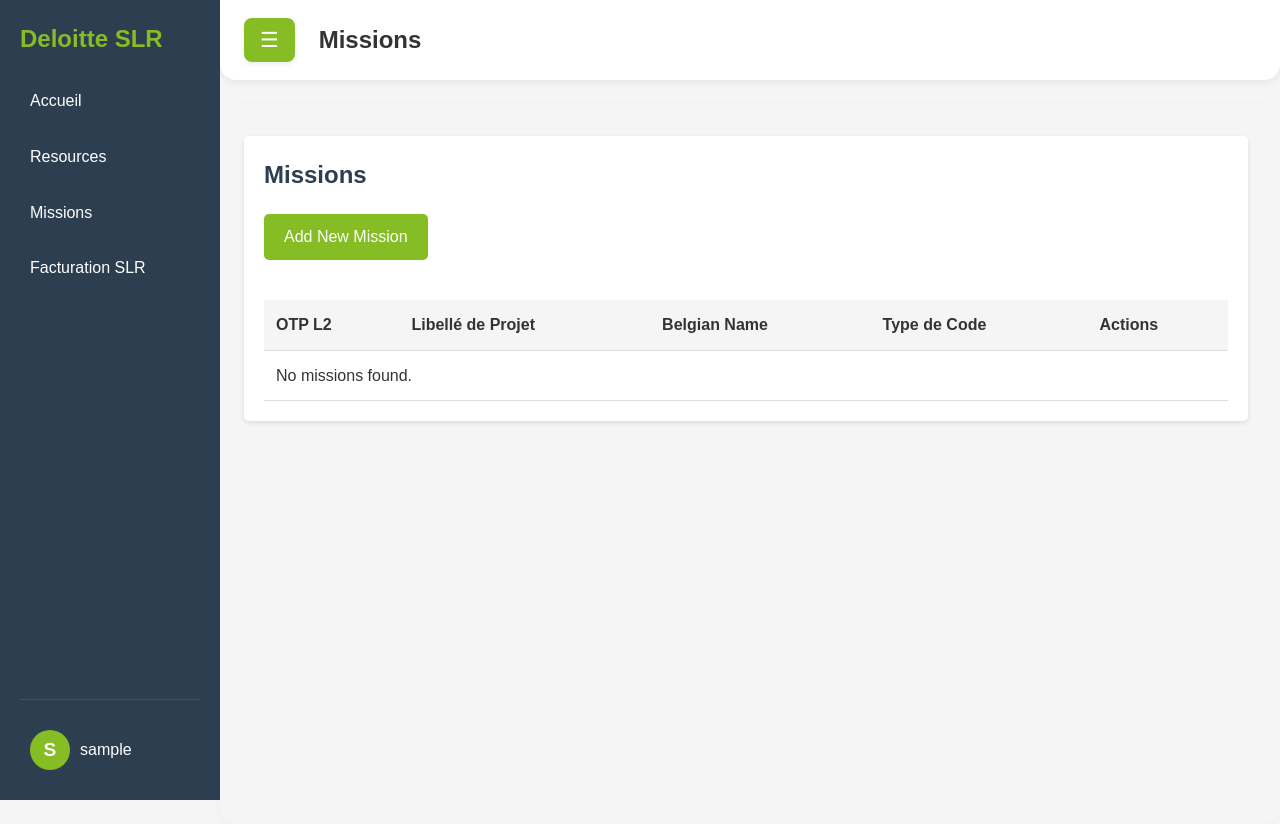
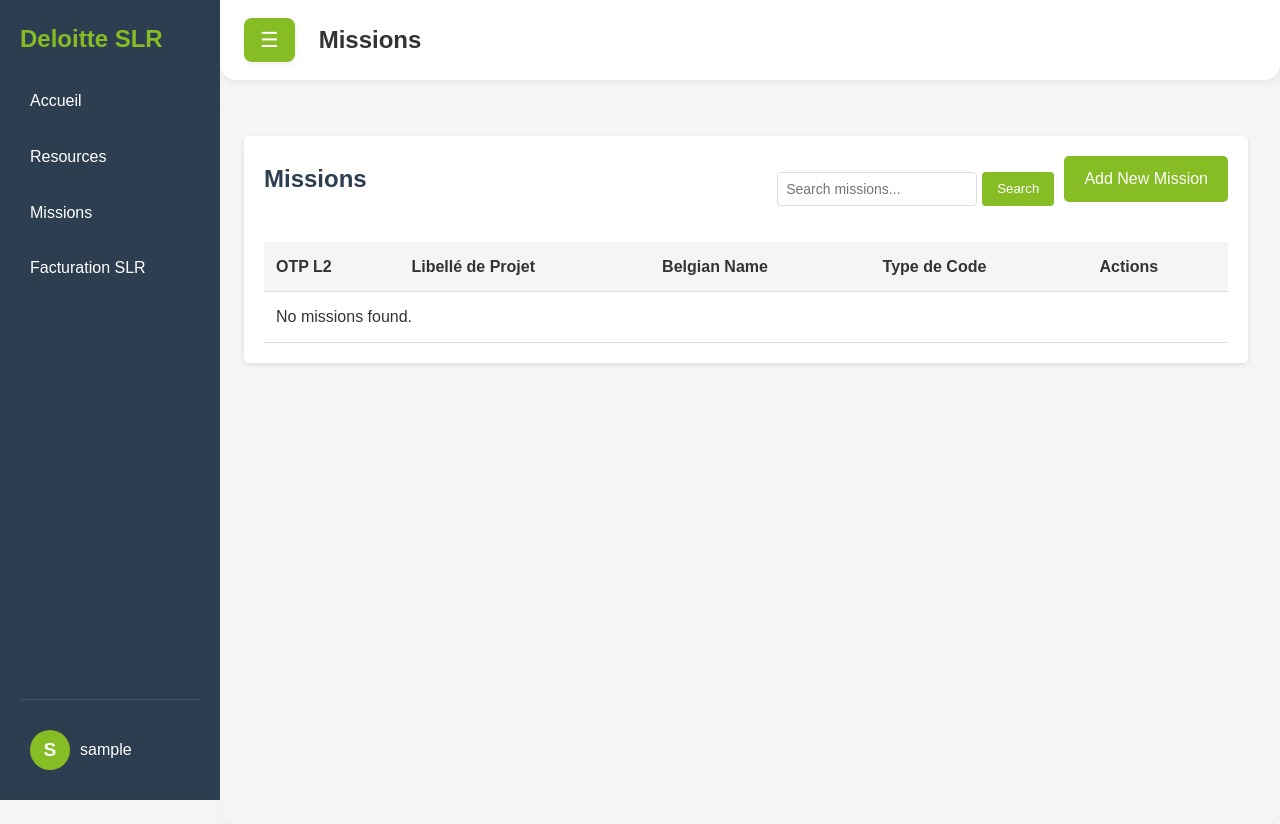
Before and after one commit to SoufianeJm/projetx, a Django app: page /missions/ in a window 1280 px wide. Run offline with Django 5.2, Linux system fonts and the light colour scheme; the visitor is signed in with stand-in values (Sample User, id 1); data that the repository does not hold is empty.

Commit message:
this is a commit

```diff
--- a/billing/templates/billing/mission_list.html
+++ b/billing/templates/billing/mission_list.html
@@ -5,8 +5,19 @@
 
 {% block content %}
 <div class="table-wrapper">
-    <h2>Missions</h2>
-    <a href="{% url 'mission_create' %}" class="btn-add-new">Add New Mission</a>
+    <div class="header-actions">
+        <h2>Missions</h2>
+        <div class="actions">
+            <form method="get" class="search-form">
+                <input type="text" name="search" value="{{ search_query }}" placeholder="Search missions..." class="search-input">
+                <button type="submit" class="btn-search">Search</button>
+                {% if search_query %}
+                    <a href="{% url 'mission_list' %}" class="btn-clear">Clear</a>
+                {% endif %}
+            </form>
+            <a href="{% url 'mission_create' %}" class="btn-add-new">Add New Mission</a>
+        </div>
+    </div>
     <table>
         <thead>
             <tr>
@@ -40,4 +51,57 @@
         </tbody>
     </table>
 </div>
+
+<style>
+    .header-actions {
+        display: flex;
+        justify-content: space-between;
+        align-items: center;
+        margin-bottom: 20px;
+    }
+
+    .actions {
+        display: flex;
+        gap: 10px;
+        align-items: center;
+    }
+
+    .search-form {
+        display: flex;
+        gap: 5px;
+    }
+
+    .search-input {
+        padding: 8px;
+        border: 1px solid var(--border-color);
+        border-radius: 4px;
+        font-size: 14px;
+        min-width: 200px;
+    }
+
+    .btn-search {
+        background-color: var(--primary-color);
+        color: white;
+        border: none;
+        padding: 8px 15px;
+        border-radius: 4px;
+        cursor: pointer;
+    }
+
+    .btn-search:hover {
+        background-color: var(--primary-color-dark);
+    }
+
+    .btn-clear {
+        background-color: var(--secondary-color);
+        color: white;
+        text-decoration: none;
+        padding: 8px 15px;
+        border-radius: 4px;
+    }
+
+    .btn-clear:hover {
+        background-color: var(--secondary-color-dark);
+    }
+</style>
 {% endblock %}
--- a/billing/views.py
+++ b/billing/views.py
@@ -13,6 +13,7 @@ from datetime import datetime
 from django.contrib import messages
 import os
 import traceback
+from django.db import models
 
 # Create your views here.
 
@@ -22,19 +23,41 @@ def home(request):
 
 @login_required
 def resource_list_view(request):
+    search_query = request.GET.get('search', '')
     resources = Resource.objects.all()
+
+    if search_query:
+        resources = resources.filter(
+            models.Q(full_name__icontains=search_query) |
+            models.Q(matricule__icontains=search_query) |
+            models.Q(grade__icontains=search_query) |
+            models.Q(grade_des__icontains=search_query)
+        )
+
     context = {
         'resources': resources,
-        'page_title': 'Resources'
+        'page_title': 'Resources',
+        'search_query': search_query
     }
     return render(request, 'billing/resource_list.html', context)
 
 @login_required
 def mission_list_view(request):
+    search_query = request.GET.get('search', '')
     missions = Mission.objects.all()
+
+    if search_query:
+        missions = missions.filter(
+            models.Q(otp_l2__icontains=search_query) |
+            models.Q(belgian_name__icontains=search_query) |
+            models.Q(libelle_de_projet__icontains=search_query) |
+            models.Q(code_type__icontains=search_query)
+        )
+
     context = {
         'missions': missions,
-        'page_title': 'Missions'
+        'page_title': 'Missions',
+        'search_query': search_query
     }
     return render(request, 'billing/mission_list.html', context)
 
```
Also changed, not shown: billing/templates/billing/resource_list.html (+67 -11 lines).
